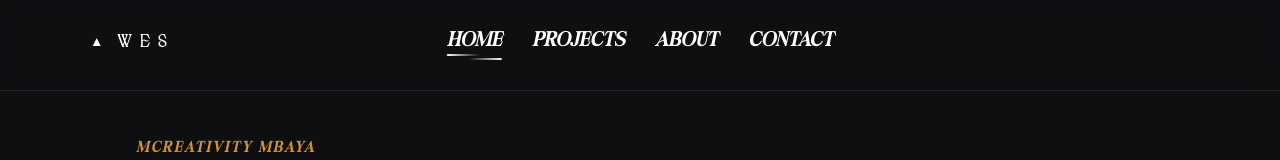
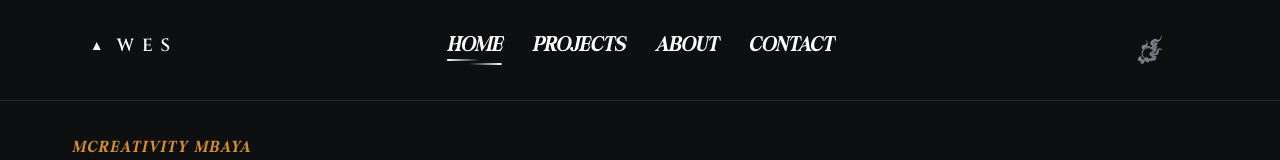
Before and after one commit to Sonderssss/wes-portfolio-react, a React (Vite) app: page / in a window 1280 px wide. Shown: the top 160 px of the page. Built offline with nearby package versions, Linux system fonts and the light colour scheme; no server answers.

Commit message:
feat: implement responsive Navbar and HomeView layout with custom typography

```diff
--- a/src/App.css
+++ b/src/App.css
@@ -5,7 +5,7 @@
 
 @font-face {
     font-family: Magero;
-  src: url('./assets/fonts/Magero.ttf') format('truetype');
+    src: url('./assets/fonts/Cinzel-SemiBold.ttf') format('truetype');
 }
 
 html {
@@ -221,6 +221,18 @@ nav a.router-link-exact-active::after {
     z-index: 1;
 }
 
+.nav-logo-image-right {
+    display: block;
+    z-index: 2;
+}
+
+.nav-logo-image-right img {
+    height: 40px;
+    width: auto;
+    object-fit: contain;
+    display: block;
+}
+
 span {
     font-weight: bold;
     color: #FFFFFF;
@@ -299,14 +311,14 @@ span {
     }
 
     .container a,
-  .container > span {
+    .container>span {
         transform: translateY(60px);
         clip-path: inset(100% 0 0 0);
         transition: transform 0s, clip-path 0s;
     }
 
     .container.menu-open a,
-  .container.menu-open > span {
+    .container.menu-open>span {
         transform: translateY(0);
         clip-path: inset(-10% -10% -10% -10%);
         transition: transform 1.2s cubic-bezier(0.22, 1, 0.36, 1) 0.1s, clip-path 1.2s cubic-bezier(0.22, 1, 0.36, 1) 0.1s;
@@ -336,7 +348,8 @@ span {
         transition: transform 1.2s cubic-bezier(0.22, 1, 0.36, 1) 0.1s, opacity 1.2s ease 0.1s;
     }
 
-  .nav-logo-link {
+    .nav-logo-link,
+    .nav-logo-image-right {
         display: none;
     }
 
--- a/src/components/Navbar.tsx
+++ b/src/components/Navbar.tsx
@@ -82,6 +82,11 @@ const Navbar: React.FC = () => {
             CONTACT
           </Link>
         </div>
+
+        {/* Desktop Right-aligned logo image */}
+        <div className="nav-logo-image-right">
+          <img src={logoLab} alt="WES logo" />
+        </div>
       </div>
     </nav>
   );
```
Also changed, not shown: src/assets/fonts/Cinzel-SemiBold.ttf (added), src/views/HomeView.css (indentation only). Lines whose indentation alone changed are shown as unchanged.
